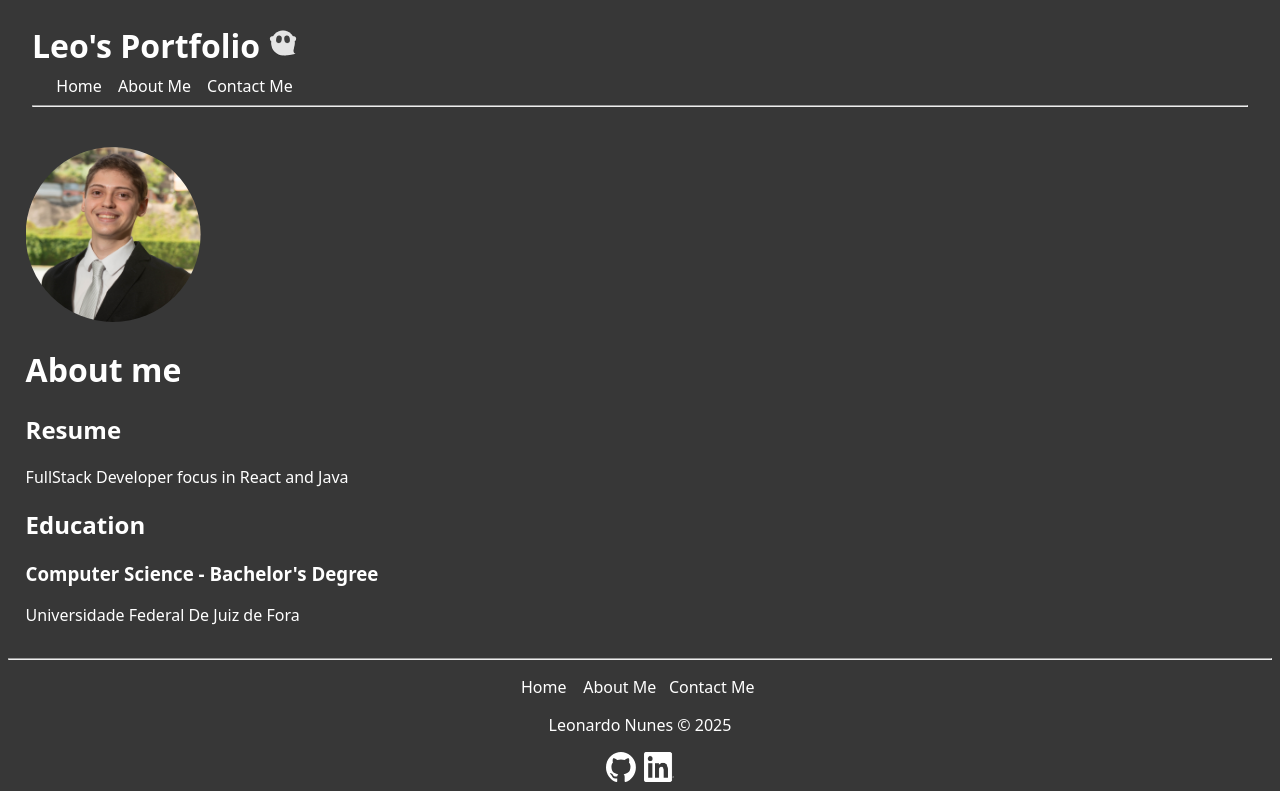
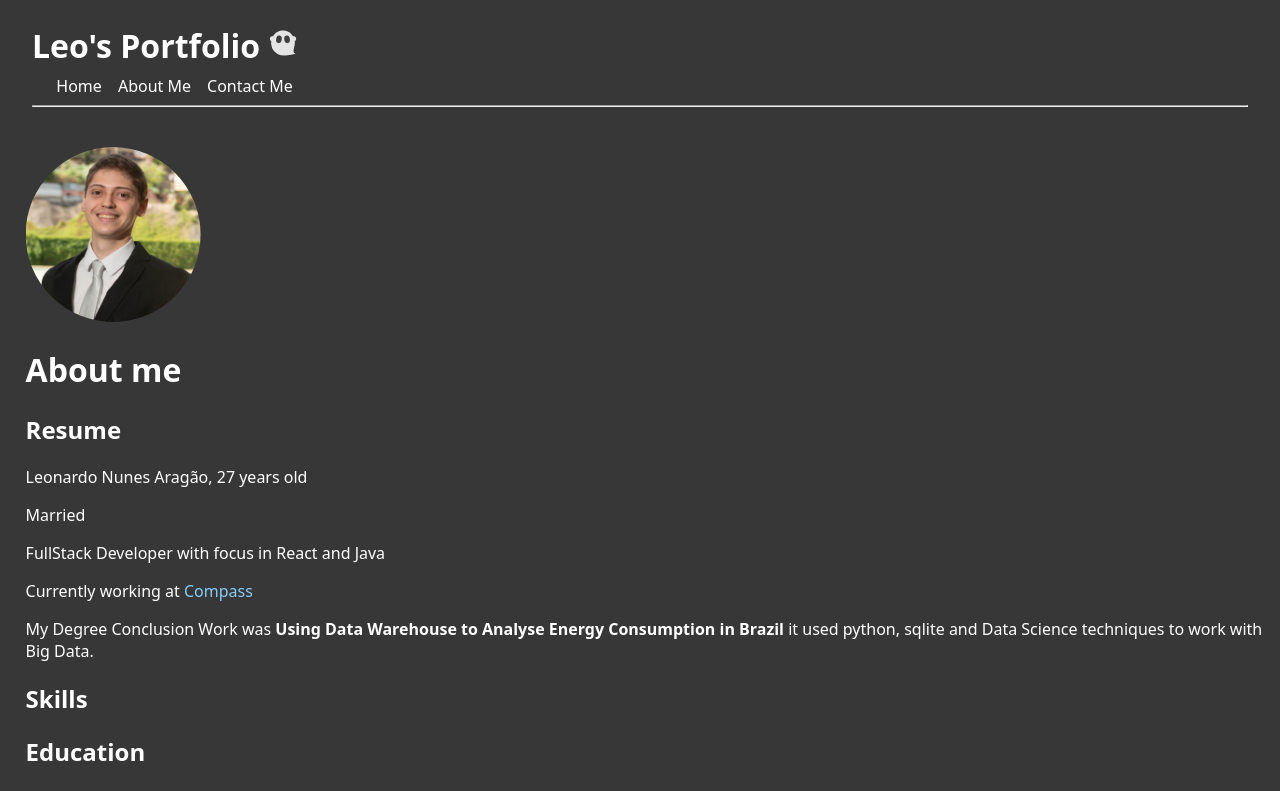
Before and after one commit to LeonardoN-Aragao/portfolio, a React (Create React App) app: page /portfolio/about in a window 1280 px wide. Shown: the top 791 px of the page. Built offline with nearby package versions, Linux system fonts and the light colour scheme.

Commit message:
Add more text to About page

```diff
--- a/src/pages/About.jsx
+++ b/src/pages/About.jsx
@@ -1,5 +1,6 @@
 import Footer from "../components/Footer"
 import Header from '../components/Header'
+import styled from 'styled-components'
 
 const image = require ('../assets/essa.png')
 
@@ -10,8 +11,16 @@ export default function About(){
             <div style={style.container}>
                 <img style={style.image} src={image} alt="me" width="175px" height="175"></img>
                 <h1> About me</h1>
+
                 <h2> Resume </h2>
-                <p>FullStack Developer focus in React and Java</p>
+                <p>Leonardo Nunes Aragão, 27 years old</p>
+                <p>Married</p>
+                <p>FullStack Developer with focus in React and Java</p>
+                <p>Currently working at <Link href="https://compass.uol/en/home/">Compass</Link></p>
+                <p>My Degree Conclusion Work was <b>Using Data Warehouse to Analyse Energy Consumption in Brazil</b> it used python, sqlite and Data Science techniques to work with Big Data.</p>
+
+                <h2>Skills</h2>
+
                 <h2> Education</h2>
                 <h3>Computer Science - Bachelor's Degree</h3>
                 <p>Universidade Federal De Juiz de Fora</p>
@@ -27,6 +36,29 @@ const style = {
         color: 'white'
     },
     image:{
+        //position: 'relative',
         clipPath: 'circle()'
     }
 }
+
+const Link = styled.a`
+  text-decoration: none;
+  color: lightSkyBlue;
+  margin-right: 1%;
+
+  &:visited {
+    text-decoration: none;
+    color: lightSkyBlue;
+  }
+
+  &:hover,
+  &:focus {
+    text-decoration: none;
+  }
+
+  &:hover,
+  &:active {
+    text-decoration: none;
+    color: gray;
+  }
+`
```
